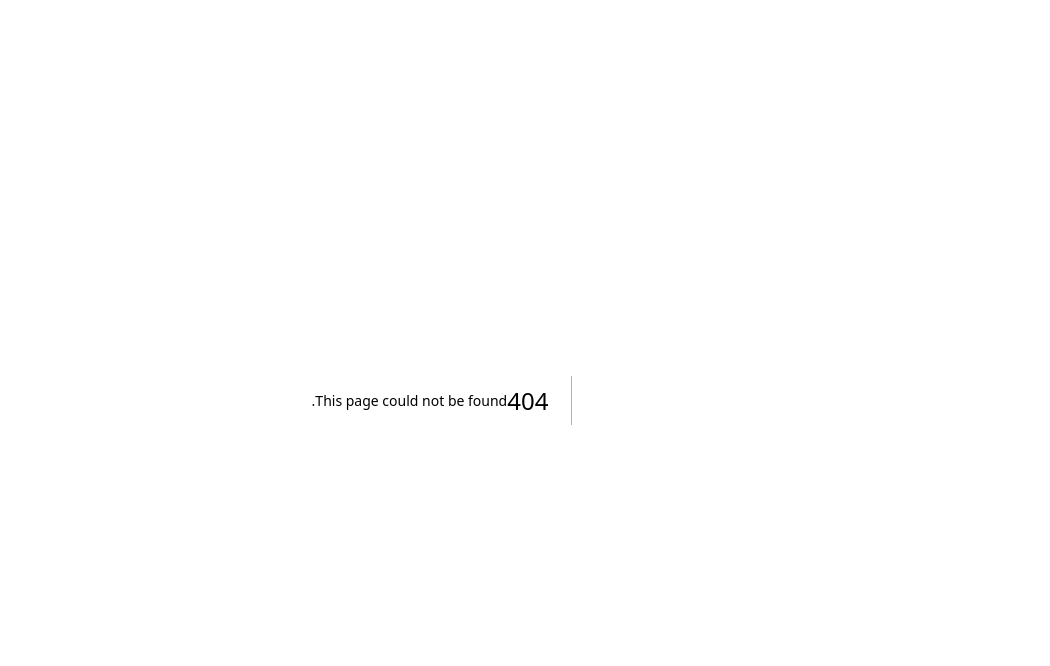
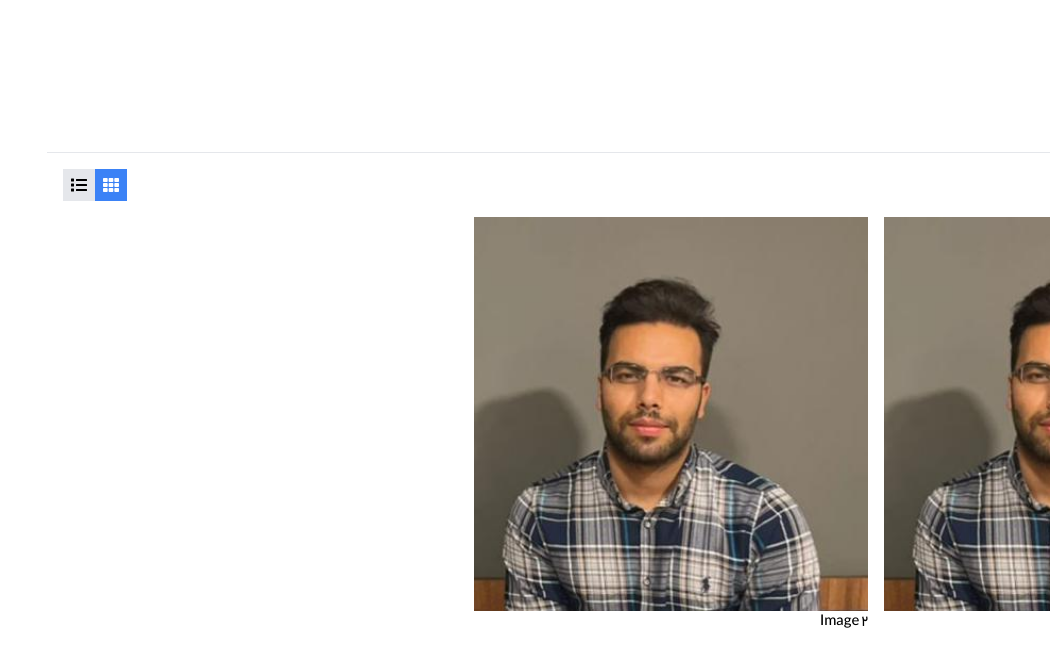
Before and after one commit to milad7212/hamgaman, a Next.js app: page /person in a window 1280 px wide. Before the commit this address had no page. Shown: the top 666 px of the page, without its empty margins (230-1280 px from the left). Built offline with nearby package versions, Linux system fonts and the light colour scheme.

Commit message:
Add person page

```diff
--- /dev/null
+++ b/app/components/GalleryImages.jsx
@@ -0,0 +1,70 @@
+"use client"
+import React, { useState } from 'react';
+import { FaTh, FaList } from 'react-icons/fa';
+
+const Gallery = () => {
+  const [view, setView] = useState('grid');
+
+  const images = [
+    {
+      id: 1,
+      src: '/images/milad.jpeg',
+      caption: 'Image 1',
+    },
+    {
+      id: 2,
+      src: '/images/milad.jpeg',
+      caption: 'Image 2',
+    },
+    // Add more images here
+  ];
+
+  const handleChangeView = (newView) => {
+    setView(newView);
+  };
+
+  return (
+    <div>
+      <div className="flex justify-end mb-4">
+        <button
+          className={`mr-2 p-2 ${
+            view === 'grid' ? 'bg-blue-500 text-white' : 'bg-gray-200'
+          }`}
+          onClick={() => handleChangeView('grid')}
+        >
+          <FaTh />
+        </button>
+        <button
+          className={`p-2 ${
+            view === 'list' ? 'bg-blue-500 text-white' : 'bg-gray-200'
+          }`}
+          onClick={() => handleChangeView('list')}
+        >
+          <FaList />
+        </button>
+      </div>
+
+      {view === 'grid' ? (
+        <div className="grid grid-cols-3 gap-4">
+          {images.map((image) => (
+            <div key={image.id}>
+              <img src={image.src} alt={image.caption} className="w-full" />
+              <p>{image.caption}</p>
+            </div>
+          ))}
+        </div>
+      ) : (
+        <ul>
+          {images.map((image) => (
+            <li key={image.id} className="flex items-center my-2">
+              <img src={image.src} alt={image.caption} className="w-1/4" />
+              <p className="ml-4">{image.caption}</p>
+            </li>
+          ))}
+        </ul>
+      )}
+    </div>
+  );
+};
+
+export default Gallery;
--- /dev/null
+++ b/app/person/page.jsx
@@ -0,0 +1,81 @@
+"use client"
+import React, { useState } from 'react';
+import GalleryImages from '../components/GalleryImages'
+const ConstructionPage = () => {
+  const [activeTab, setActiveTab] = useState(0);
+
+  const handleTabChange = (index) => {
+    setActiveTab(index);
+  };
+
+  return (
+    <div className="container mx-auto px-4 mt-4">
+      <div className="flex items-center mb-4">
+        <img
+          src="/images/milad.jpeg" // Replace with the actual path to the profile picture
+          alt="Profile Picture"
+          className="w-20 h-20 rounded-full mr-4"
+        />
+        <div className="flex flex-col">
+          <h6 className="text-lg font-semibold">John Doe</h6>
+          <div className="flex">
+            <span className="mr-4">Posts: 10</span>
+            <span>Likes: 100</span>
+          </div>
+        </div>
+      </div>
+      <div className="w-full">
+        <ul className="flex border-b">
+          <li className={`mr-4 ${activeTab === 0 ? 'text-blue-500 border-blue-500' : 'text-gray-500 hover:text-blue-500 hover:border-blue-500'}`}>
+            <button
+              onClick={() => handleTabChange(0)}
+              className="py-2 px-4 block focus:outline-none"
+            >
+              عکس
+            </button>
+          </li>
+          <li className={`mr-4 ${activeTab === 1 ? 'text-blue-500 border-blue-500' : 'text-gray-500 hover:text-blue-500 hover:border-blue-500'}`}>
+            <button
+              onClick={() => handleTabChange(1)}
+              className="py-2 px-4 block focus:outline-none"
+            >
+              نظرات
+            </button>
+          </li>
+          <li className={`mr-4 ${activeTab === 2 ? 'text-blue-500 border-blue-500' : 'text-gray-500 hover:text-blue-500 hover:border-blue-500'}`}>
+            <button
+              onClick={() => handleTabChange(2)}
+              className="py-2 px-4 block focus:outline-none"
+            >
+              رزومه
+            </button>
+          </li>
+        </ul>
+        <div className="p-4">
+          {activeTab === 0 && (
+            <div>
+                <GalleryImages/>
+
+              {/* Add more photos or customize the photo display */}
+            </div>
+          )}
+          {activeTab === 1 && (
+            <div>
+              <p className="mb-2">Sample Comment 1</p>
+              <p className="mb-2">Sample Comment 2</p>
+              {/* Add more comments or customize the comment display */}
+            </div>
+          )}
+          {activeTab === 2 && (
+            <div>
+              <p>Resume content goes here.</p>
+              {/* Customize the resume content */}
+            </div>
+          )}
+        </div>
+      </div>
+    </div>
+  );
+};
+
+export default ConstructionPage;
```
